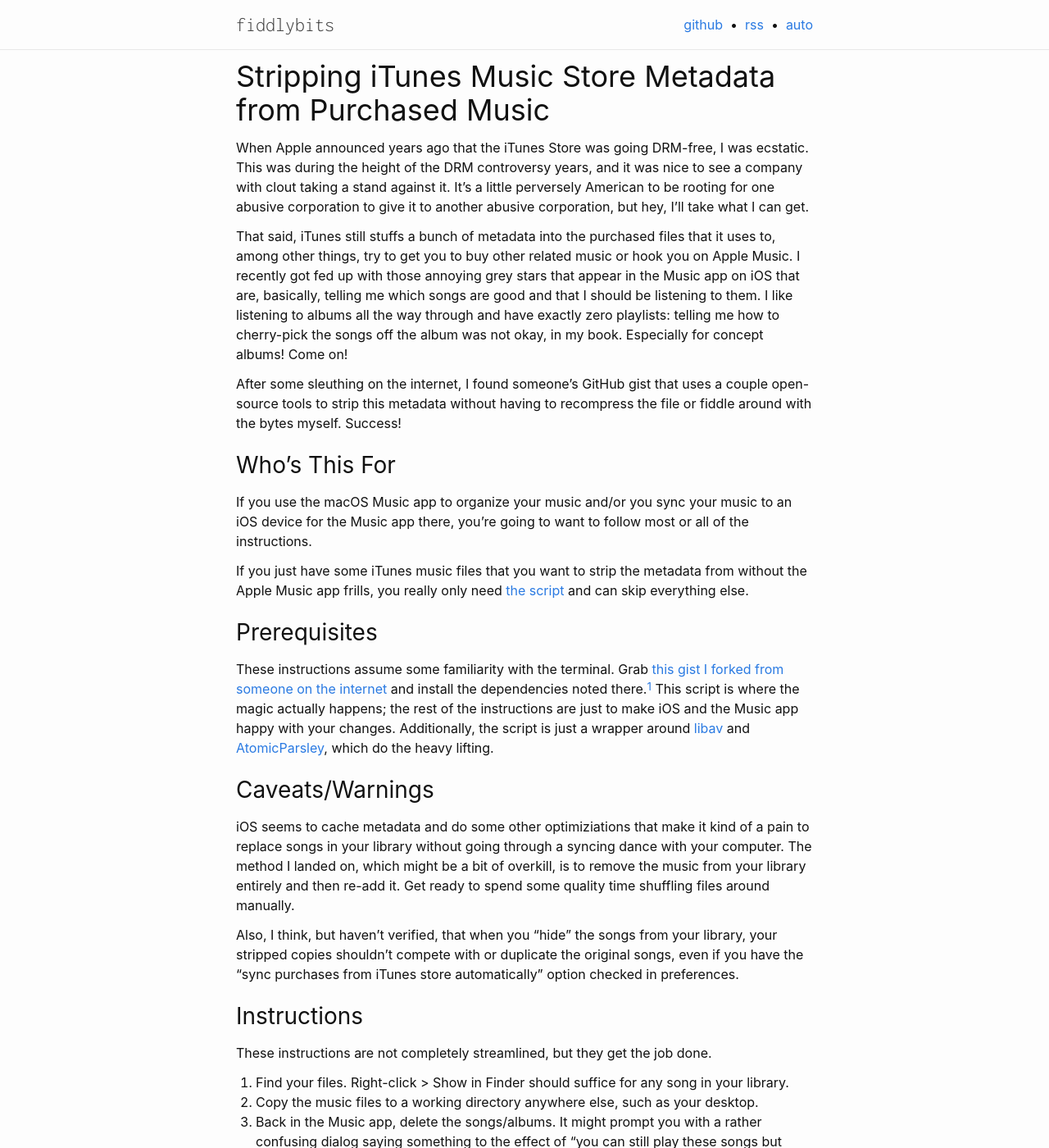
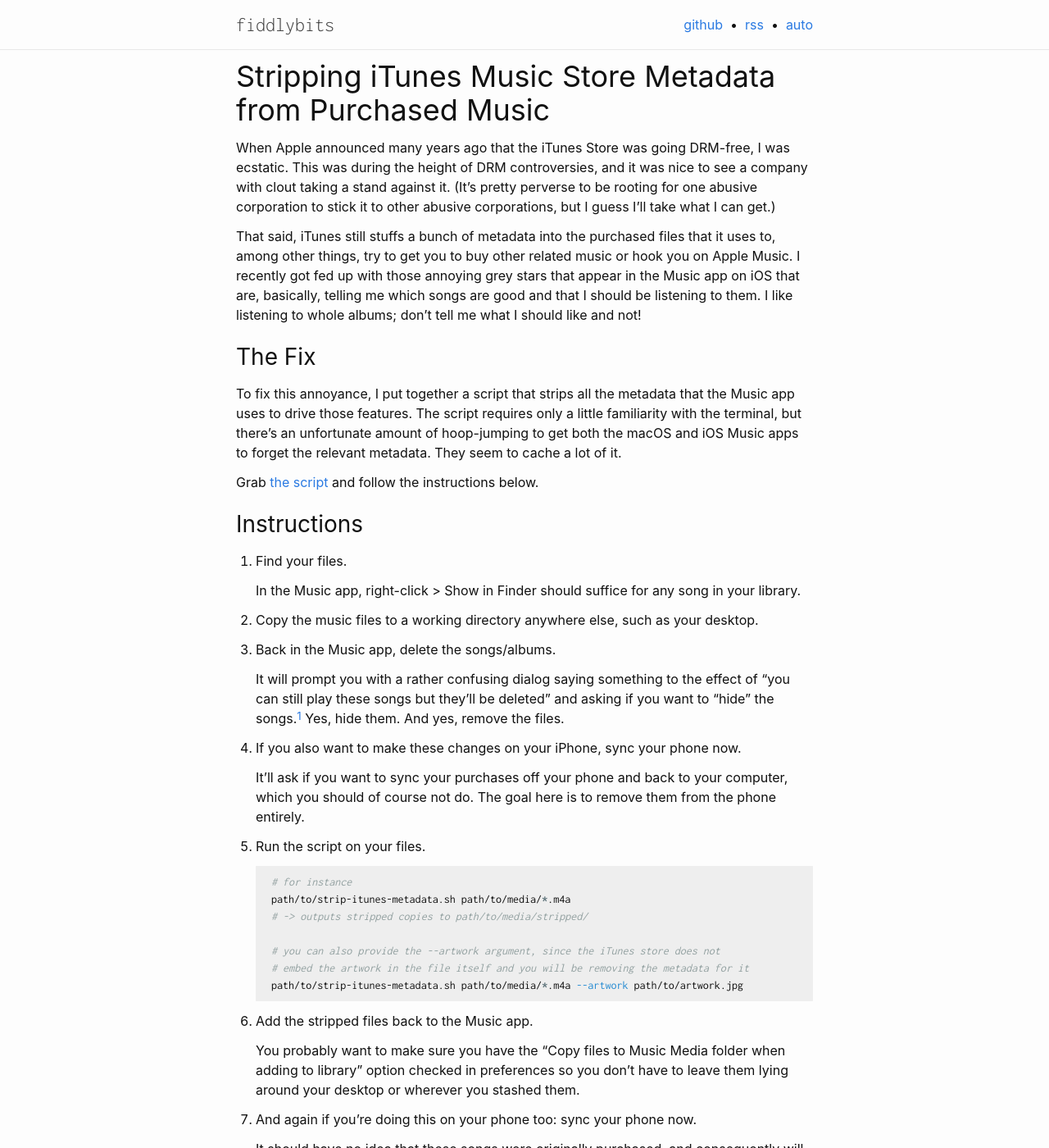
Before and after one commit to seansfkelley/seansfkelley.github.io, a Jekyll site: the page built from _posts/2020-09-22-stripping-itunes-metadata.md, in a window 1280 px wide and 1400 px high. Shown: the whole window at 82% size. Built offline with Jekyll 4.4.1, drawn with Linux system fonts in a browser that asks for light colours; some web fonts are replaced; some of the changed text lies outside the part shown.

Commit message:
Much better instructions and script for stripping iTunes metadata.

````diff
--- a/_posts/2020-09-22-stripping-itunes-metadata.md
+++ b/_posts/2020-09-22-stripping-itunes-metadata.md
@@ -1,48 +1,59 @@
 ---
 layout: post
 title: Stripping iTunes Music Store Metadata from Purchased Music
+last_modified_at: 2024-02-17
 ---
 
-When Apple announced years ago that the iTunes Store was going DRM-free, I was ecstatic. This was during the height of the DRM controversy years, and it was nice to see a company with clout taking a stand against it. It's a little perversely American to be rooting for one abusive corporation to give it to another abusive corporation, but hey, I'll take what I can get.
+When Apple announced many years ago that the iTunes Store was going DRM-free, I was ecstatic. This was during the height of DRM controversies, and it was nice to see a company with clout taking a stand against it. (It's pretty perverse to be rooting for one abusive corporation to stick it to other abusive corporations, but I guess I'll take what I can get.)
 
-That said, iTunes still stuffs a bunch of metadata into the purchased files that it uses to, among other things, try to get you to buy other related music or hook you on Apple Music. I recently got fed up with those annoying grey stars that appear in the Music app on iOS that are, basically, telling me which songs are good and that I should be listening to them. I like listening to albums all the way through and have exactly zero playlists: telling me how to cherry-pick the songs off the album was not okay, in my book. Especially for concept albums! Come on!
+That said, iTunes still stuffs a bunch of metadata into the purchased files that it uses to, among other things, try to get you to buy other related music or hook you on Apple Music. I recently got fed up with those annoying grey stars that appear in the Music app on iOS that are, basically, telling me which songs are good and that I should be listening to them. I like listening to whole albums; don't tell me what I should like and not!
 
-After some sleuthing on the internet, I found someone's GitHub gist that uses a couple open-source tools to strip this metadata without having to recompress the file or fiddle around with the bytes myself. Success!
+## The Fix
 
-## Who's This For
+To fix this annoyance, I put together a script that strips all the metadata that the Music app uses to drive those features. The script requires only a little familiarity with the terminal, but there's an unfortunate amount of hoop-jumping to get both the macOS and iOS Music apps to forget the relevant metadata. They seem to cache a lot of it.
 
-If you use the macOS Music app to organize your music and/or you sync your music to an iOS device for the Music app there, you're going to want to follow most or all of the instructions.
-
-If you just have some iTunes music files that you want to strip the metadata from without the Apple Music app frills, you really only need [the script](https://gist.github.com/seansfkelley/69743345339520e75016e010a894ade7) and can skip everything else.
-
-## Prerequisites
-
-These instructions assume some familiarity with the terminal. Grab [this gist I forked from someone on the internet](https://gist.github.com/seansfkelley/69743345339520e75016e010a894ade7) and install the dependencies noted there.[^1] This script is where the magic actually happens; the rest of the instructions are just to make iOS and the Music app happy with your changes. Additionally, the script is just a wrapper around [libav](https://libav.org/) and [AtomicParsley](http://atomicparsley.sourceforge.net/), which do the heavy lifting.
-
-## Caveats/Warnings
-
-iOS seems to cache metadata and do some other optimiziations that make it kind of a pain to replace songs in your library without going through a syncing dance with your computer. The method I landed on, which might be a bit of overkill, is to remove the music from your library entirely and then re-add it. Get ready to spend some quality time shuffling files around manually.
-
-Also, I think, but haven't verified, that when you "hide" the songs from your library, your stripped copies shouldn't compete with or duplicate the original songs, even if you have the "sync purchases from iTunes store automatically" option checked in preferences.
+Grab [the script](/assets/stripping-itunes-metadata/strip-itunes-metadata.sh) and follow the instructions below.
 
 ## Instructions
 
-These instructions are not completely streamlined, but they get the job done.
+1. Find your files.
 
-1. Find your files. Right-click > Show in Finder should suffice for any song in your library.
+    In the Music app, right-click > Show in Finder should suffice for any song in your library.
+
 2. Copy the music files to a working directory anywhere else, such as your desktop.
-3. Back in the Music app, delete the songs/albums. It might prompt you with a rather confusing dialog saying something to the effect of "you can still play these songs but they'll be deleted" and asking if you want to "hide" the songs.[^2] Yes, hide them. And yes, remove the files.
-4. If you also want to make these changes on your iPhone: sync your phone now. It'll ask if you want to sync your purchases off your phone and back to your computer, which you should of course not do. The goal here is to remove them from the phone entirely.
-5. Run the Python script on your files. It should rewrite them in-place, but don't worry, you can always redownload them from the iTunes store if you mangle them.
-6. Re-add the copied files to the Music app. You probably want to make sure you have the "Copy files to Music Media folder when adding to library" option checked in preferences so you don't have to leave them lying around your desktop or wherever you stashed them.
-7. Your artwork is probably missing; this is because purchased music doesn't store the artwork in-file but rather in some other folder/database... somewhere. If you'd like, go get some artwork and add it to your songs.
-8. And again if you're using your phone too: sync your phone now. It should have no idea that these songs were originally purchased, and consequently will not show all the stars and copyright and "more like this please sign up for Apple Music" sections.
 
-And you're done! If you find any errors in these steps, please let me know or comment on the gist.
+3. Back in the Music app, delete the songs/albums.
+
+    It will prompt you with a rather confusing dialog saying something to the effect of "you can still play these songs but they'll be deleted" and asking if you want to "hide" the songs.[^1] Yes, hide them. And yes, remove the files.
+
+4. If you also want to make these changes on your iPhone, sync your phone now.
+
+    It'll ask if you want to sync your purchases off your phone and back to your computer, which you should of course not do. The goal here is to remove them from the phone entirely.
+
+5. Run the script on your files.
+
+    ```sh
+    # for instance
+    path/to/strip-itunes-metadata.sh path/to/media/*.m4a
+    # -> outputs stripped copies to path/to/media/stripped/
+
+    # you can also provide the --artwork argument, since the iTunes store does not
+    # embed the artwork in the file itself and you will be removing the metadata for it
+    path/to/strip-itunes-metadata.sh path/to/media/*.m4a --artwork path/to/artwork.jpg
+    ```
+
+6. Add the stripped files back to the Music app.
+
+    You probably want to make sure you have the "Copy files to Music Media folder when adding to library" option checked in preferences so you don't have to leave them lying around your desktop or wherever you stashed them.
+
+7. And again if you're doing this on your phone too: sync your phone now.
+
+    It should have no idea that these songs were originally purchased, and consequently will not show all the stars and copyright and "more like this please sign up for Apple Music" sections.
+
+Done!
 
 If you're curious to verify the files, you can use `atomicparsley <file path> -t` and it'll dump a list of all the tags.
 
 {% include next-previous.html %}
 
-[^1]: I briefly considered updating this to be shell to remove the need for Python, since it's a little silly that the script halfway implements globbing and basically just shells out repeatedly, but it works and I hate writing shell, so I left it as Python.
-[^2]: I guess they're trying to blur the line between what's on your local machine versus what's credited to your account. I suppose that makes sense for your average person, but I'm not a big believer in streaming services and have, on more than one occasion, been the only provider of music because there was no cell signal. Take that, Spotify!
+[^1]: I guess they're trying to blur the line between what's on your local machine versus what's credited to your account. I suppose that makes sense for your average person, but I'm not a big believer in streaming services and have, on more than one occasion, been the only provider of music because there was no cell signal. Take that, Spotify!
````
Also changed, not shown: 1 other file.
